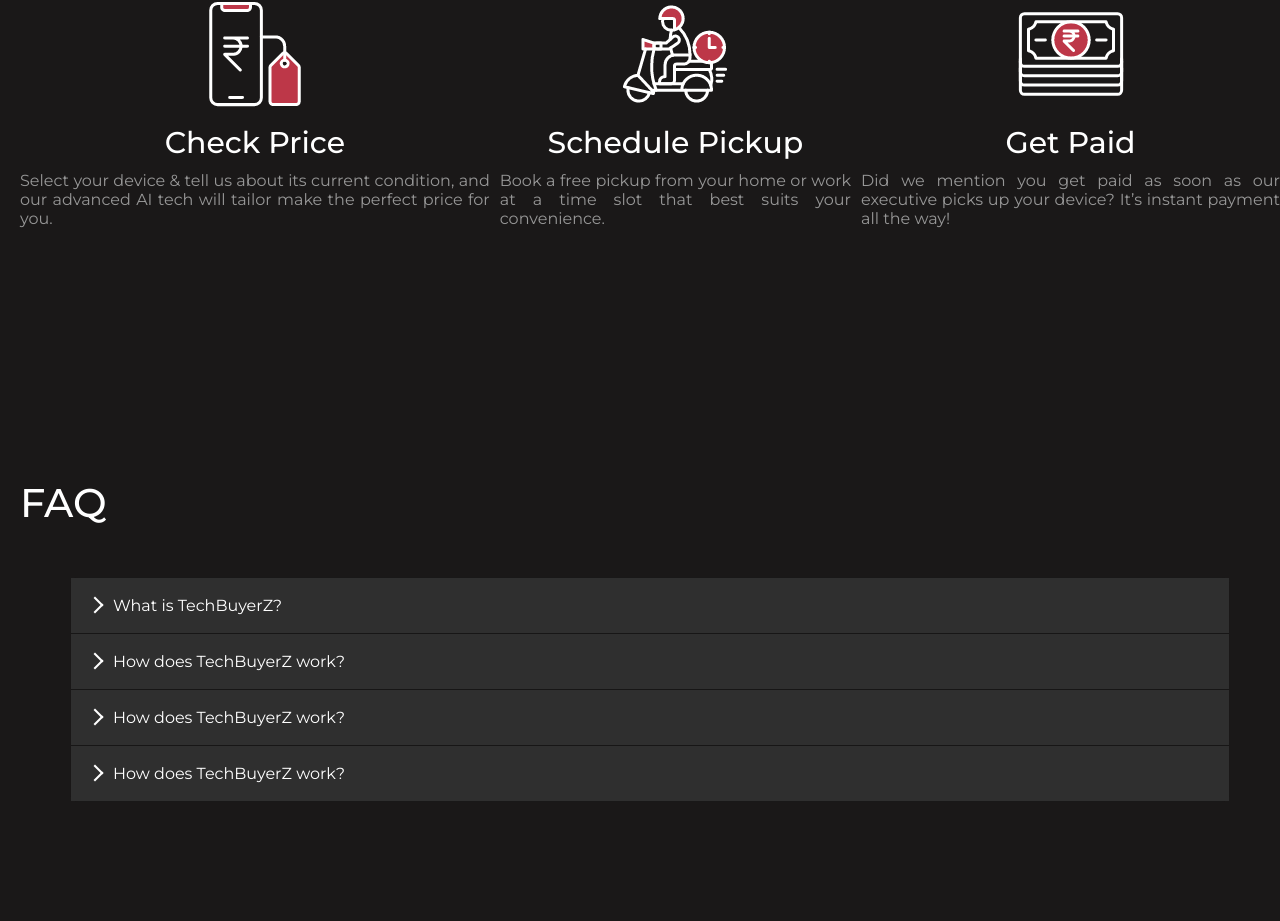
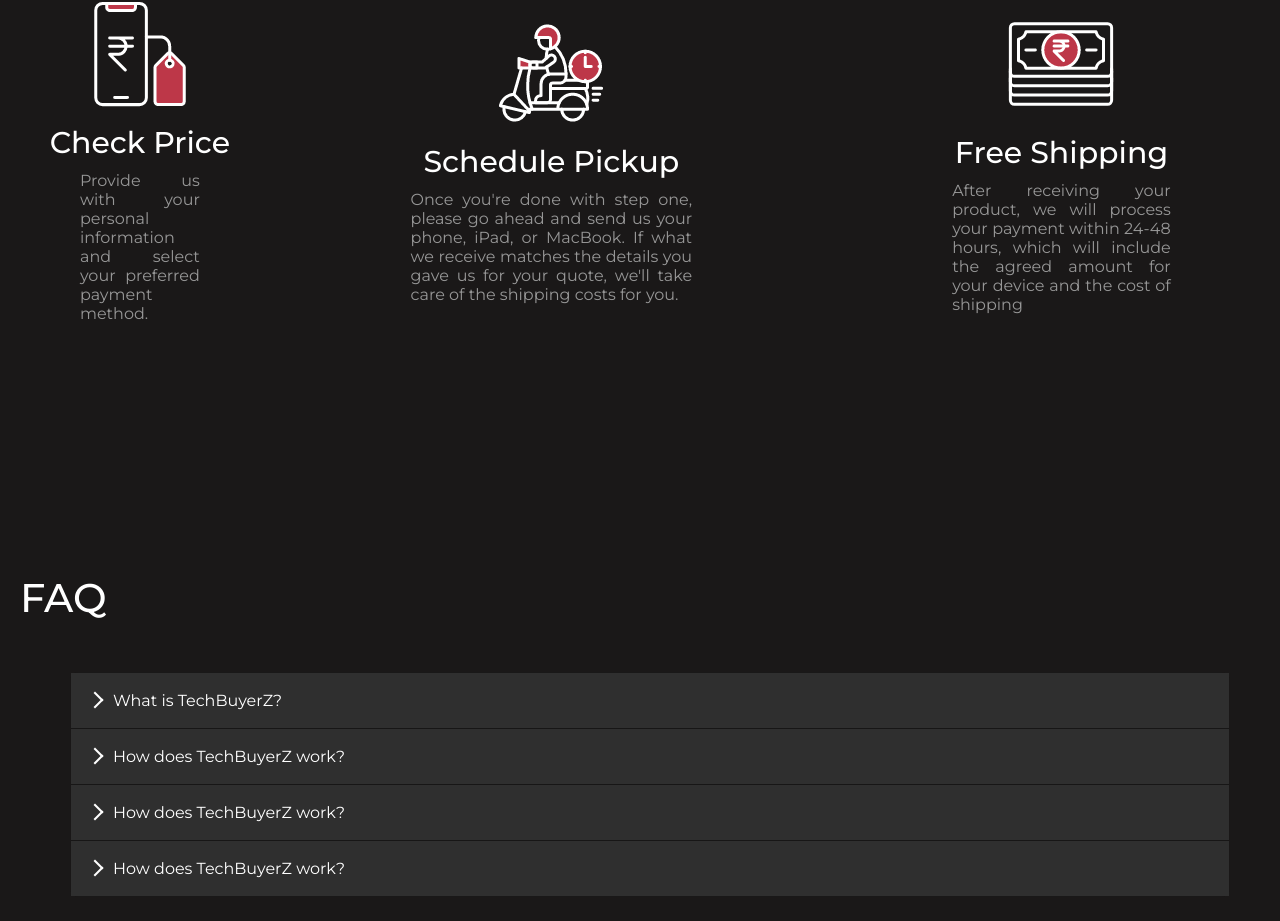
Before and after one commit to Shrit1401/TechBuyerZ, a Next.js app: page / in a window 1280 px wide. Shown: the part 958-1879 px from the top of the page. Built offline with nearby package versions, Linux system fonts and the light colour scheme; no server answers.

Commit message:
how company works

```diff
--- a/components/Working.jsx
+++ b/components/Working.jsx
@@ -13,24 +13,27 @@
           <img src="/step/one.png" alt="steps" />
           <h3>Check Price</h3>
           <p>
-            Select your device & tell us about its current condition, and our
-            advanced AI tech will tailor make the perfect price for you.
+            Provide us with your personal information and select your preferred
+            payment method.
           </p>
         </div>
         <div className="step">
           <img src="/step/two.png" alt="steps" />
           <h3>Schedule Pickup</h3>
           <p>
-            Book a free pickup from your home or work at a time slot that best
-            suits your convenience.
+            Once you're done with step one, please go ahead and send us your
+            phone, iPad, or MacBook. If what we receive matches the details you
+            gave us for your quote, we'll take care of the shipping costs for
+            you.
           </p>
         </div>
         <div className="step">
           <img src="/step/three.png" alt="steps" />
-          <h3>Get Paid</h3>
+          <h3>Free Shipping</h3>
           <p>
-            Did we mention you get paid as soon as our executive picks up your
-            device? It’s instant payment all the way!
+            After receiving your product, we will process your payment within
+            24-48 hours, which will include the agreed amount for your device
+            and the cost of shipping
           </p>
         </div>
       </div>
--- a/styles/globals.scss
+++ b/styles/globals.scss
@@ -1177,3 +1177,9 @@
     }
   }
 }
+
+.step {
+  p {
+    width: 50%;
+  }
+}
```
